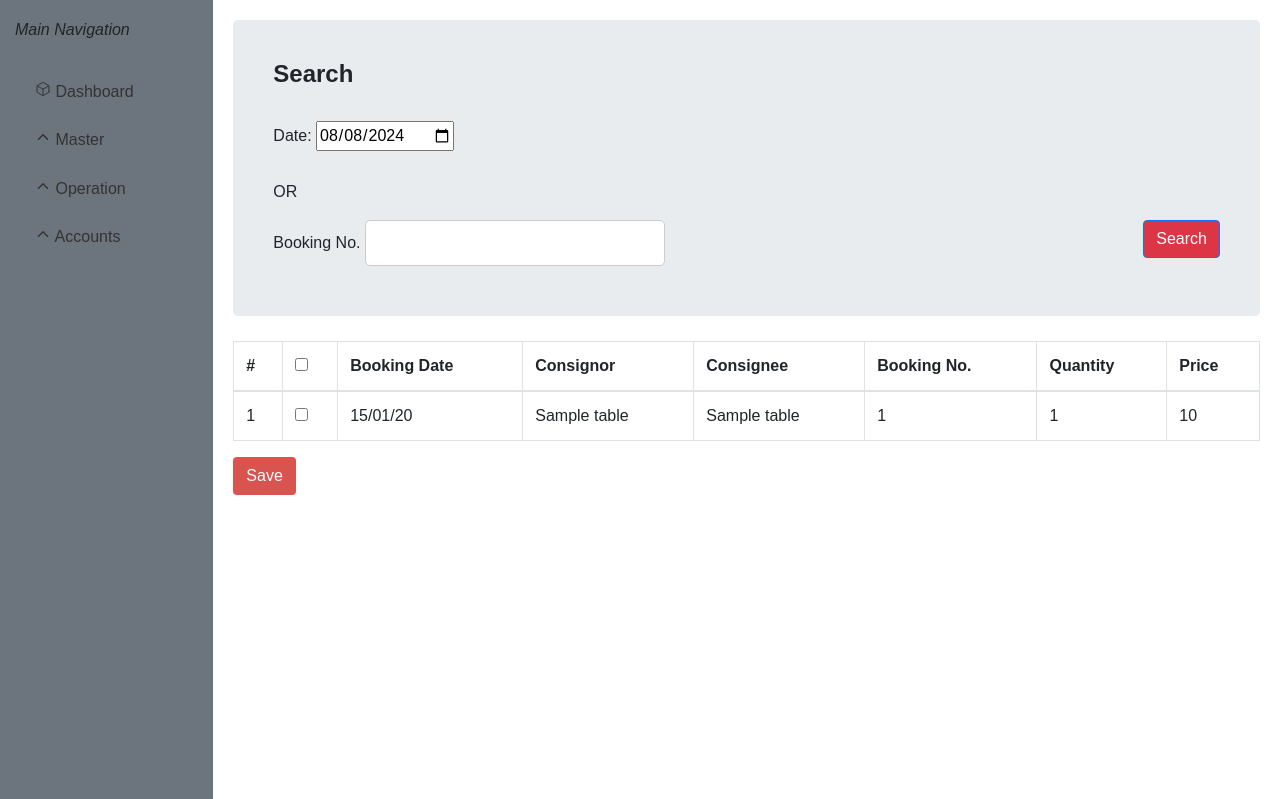
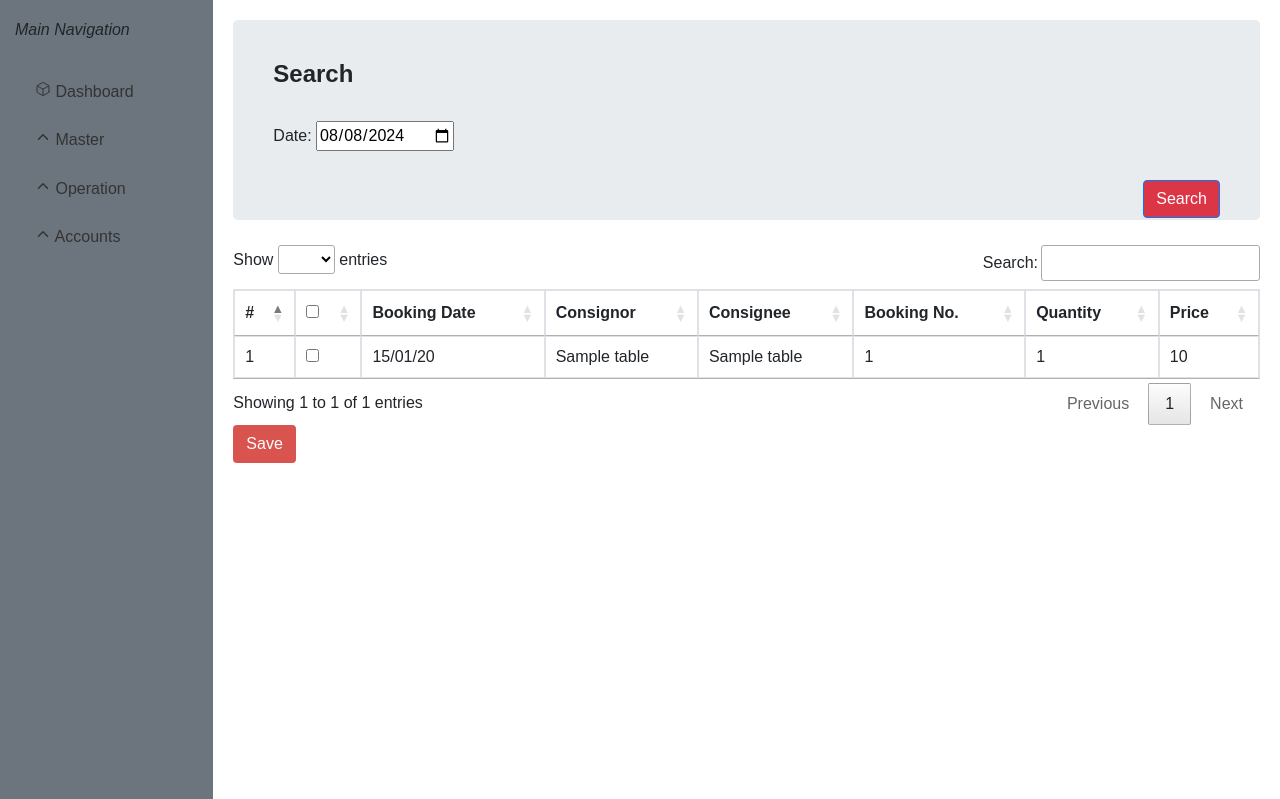
Before and after one commit to gopikatg379/courier, a Django app: page /receipt in a window 1280 px wide; the page is wider, and only the part inside the window is pictured. Shown: the part 85-884 px from the top of that part. Run offline with Django 5.2, Linux system fonts and the light colour scheme; tables that the repository leaves empty hold one stand-in row (values such as "Sample post"); some libraries are stand-ins or nearby versions.

Commit message:
changes made

```diff
--- a/Staffapp/views.py
+++ b/Staffapp/views.py
@@ -201,4 +201,8 @@
 
 def receipt(request):
     receipt_data = Booking.objects.all()
-    return render(request, 'receipt.html', {'data': receipt_data})
+    search_data = receipt_data
+    if request.method == 'POST':
+        search = request.POST.get('consignorName')
+        search_data = Booking.objects.filter(date__icontains=search)
+    return render(request, 'receipt.html', {'data': search_data})
--- a/templates/dashboard.html
+++ b/templates/dashboard.html
@@ -116,6 +116,7 @@
             border: 1px solid #ccc;
             border-radius: 5px;
             margin-bottom: 10px;
+
         }
         .search-box button {
             float: right;
@@ -320,7 +321,7 @@
         }
 
     $(document).ready(function() {
-        $('#despatchTable,#bookingTable,#deliveryTable').DataTable({
+        $('#despatchTable,#bookingTable,#deliveryTable,#receiptTable').DataTable({
             "paging": true,
             "searching": true,
             "ordering": true,
--- a/templates/receipt.html
+++ b/templates/receipt.html
@@ -6,12 +6,9 @@
         <h4 style="font-weight: bold;">Search</h4><br>
         <label for="date">Date:</label>
         <input type="date" id="date" name="consignorName"><br><br>
-        <p>OR</p>
-        <label for="booking_no">Booking No.</label>
-        <input type="text" id="booking_no" name="consignorName" style="width: 300px;">
-        <button type="button" class="btn btn-primary" style="background-color: #dc3545;">Search</button>
+        <button type="submit" class="btn btn-primary" style="background-color: #dc3545;">Search</button>
     </div>
-    <table class="table table-bordered">
+    <table class="table table-bordered" id="receiptTable">
         <thead>
         <tr>
             <th>#</th>
```
